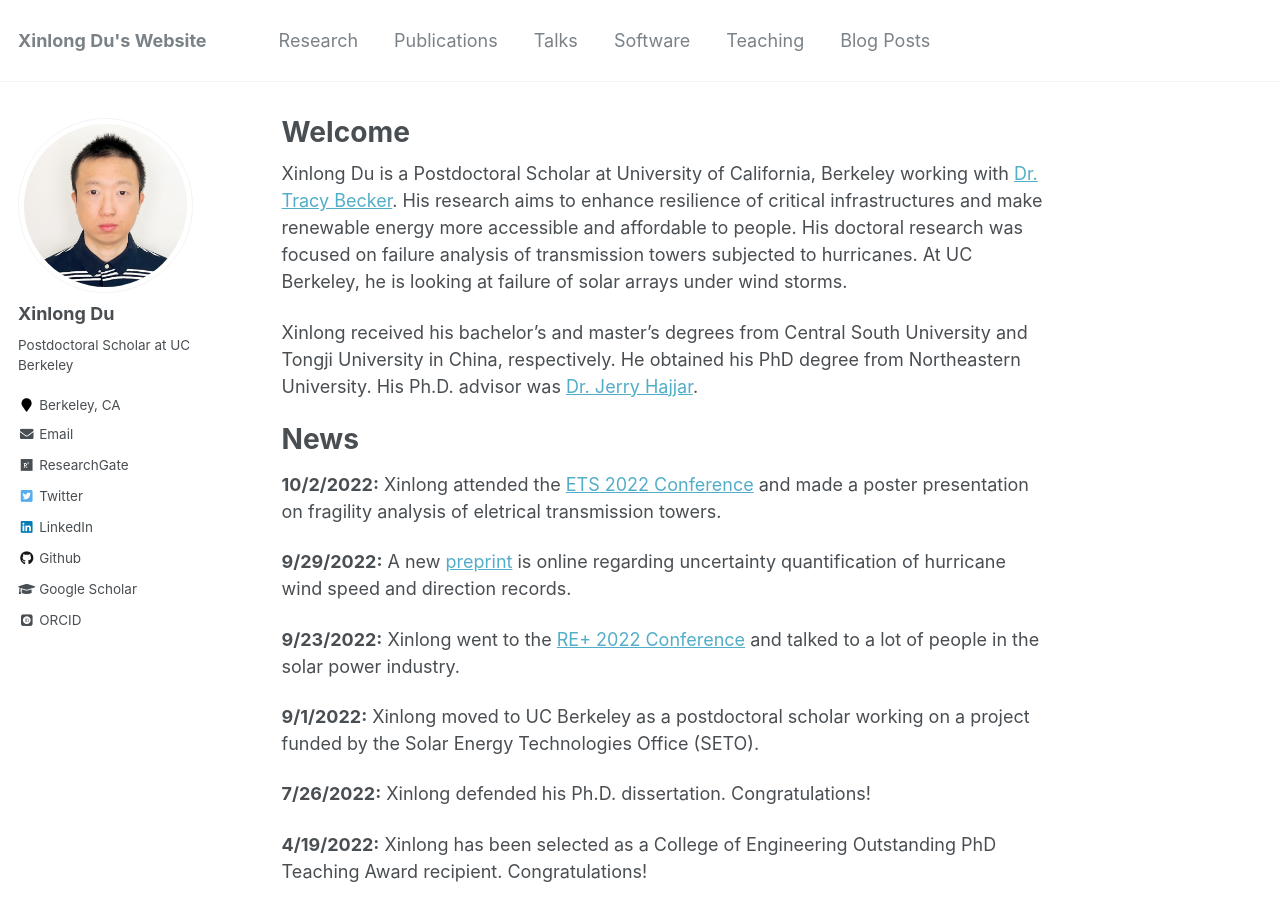
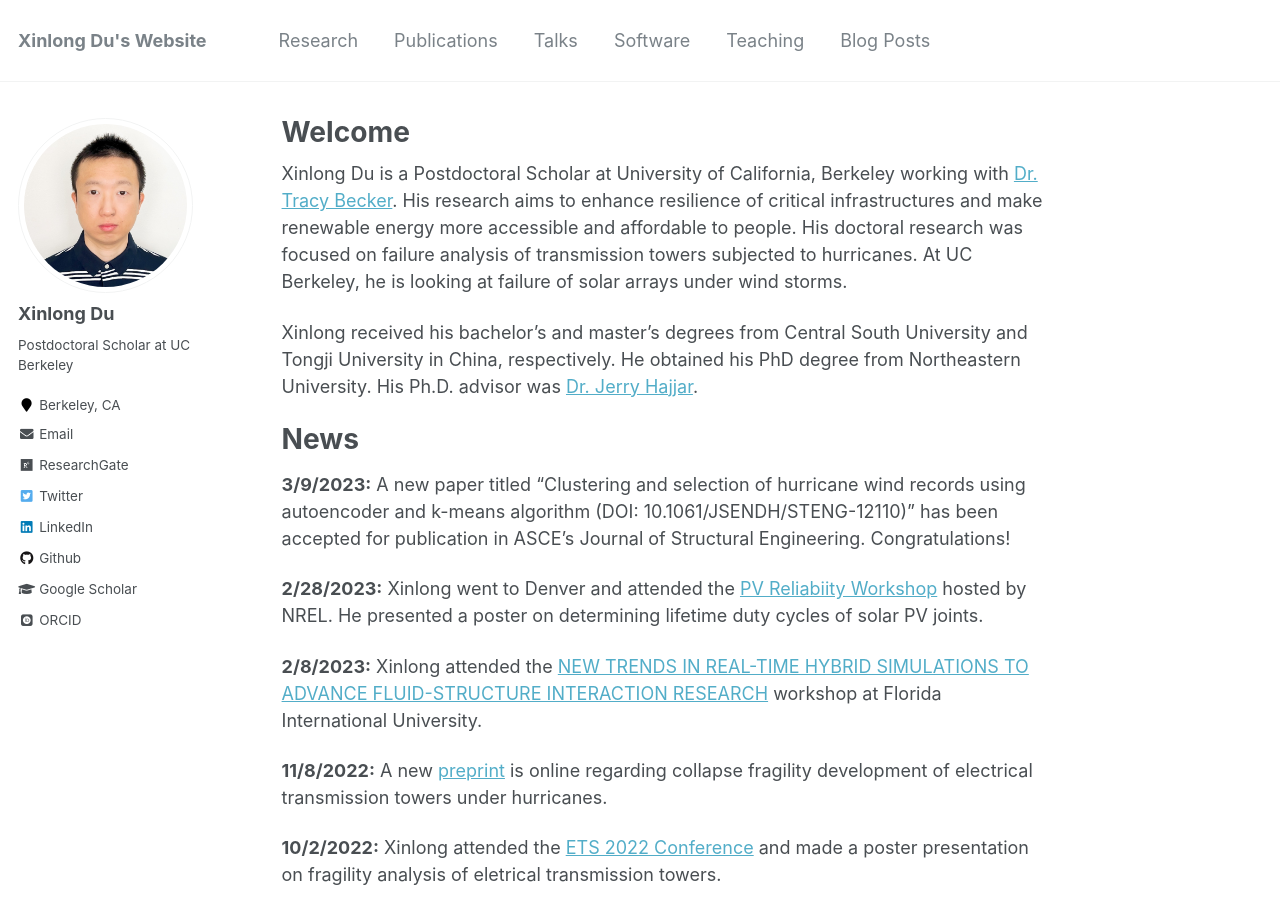
Before and after one commit to xinlong-du/xinlong-du.github.io, a Jekyll site: the page built from _pages/about.md, in a window 1280 px wide and 900 px high. Built offline with Jekyll 4.4.1, drawn with Linux system fonts in a browser that asks for light colours; some web fonts are replaced.

Commit message:
Update news

```diff
--- a/_pages/about.md
+++ b/_pages/about.md
@@ -14,6 +14,14 @@ Xinlong received his bachelor’s and master’s degrees from Central South Univ
 
 News
 ======
+**3/9/2023:** A new paper titled "Clustering and selection of hurricane wind records using autoencoder and k-means algorithm (DOI: 10.1061/JSENDH/STENG-12110)" has been accepted for publication in ASCE's Journal of Structural Engineering. Congratulations!
+
+**2/28/2023:** Xinlong went to Denver and attended the [PV Reliabiity Workshop](https://www.nrel.gov/pv/pvrw.html) hosted by NREL. He presented a poster on determining lifetime duty cycles of solar PV joints.
+
+**2/8/2023:** Xinlong attended the [NEW TRENDS IN REAL-TIME HYBRID SIMULATIONS TO ADVANCE FLUID-STRUCTURE INTERACTION RESEARCH](https://www.designsafe-ci.org/learning-center/training/workshops/fiu-ef/new-trends-real-time-hybrid-simulations/) workshop at Florida International University.
+
+**11/8/2022:** A new [preprint](https://engrxiv.org/preprint/view/2661) is online regarding collapse fragility development of electrical transmission towers under hurricanes.
+
 **10/2/2022:** Xinlong attended the [ETS 2022 Conference](https://www.etsconference.org/) and made a poster presentation on fragility analysis of eletrical transmission towers.
 
 **9/29/2022:** A new [preprint](https://engrxiv.org/preprint/view/2572) is online regarding uncertainty quantification of hurricane wind speed and direction records.
```
